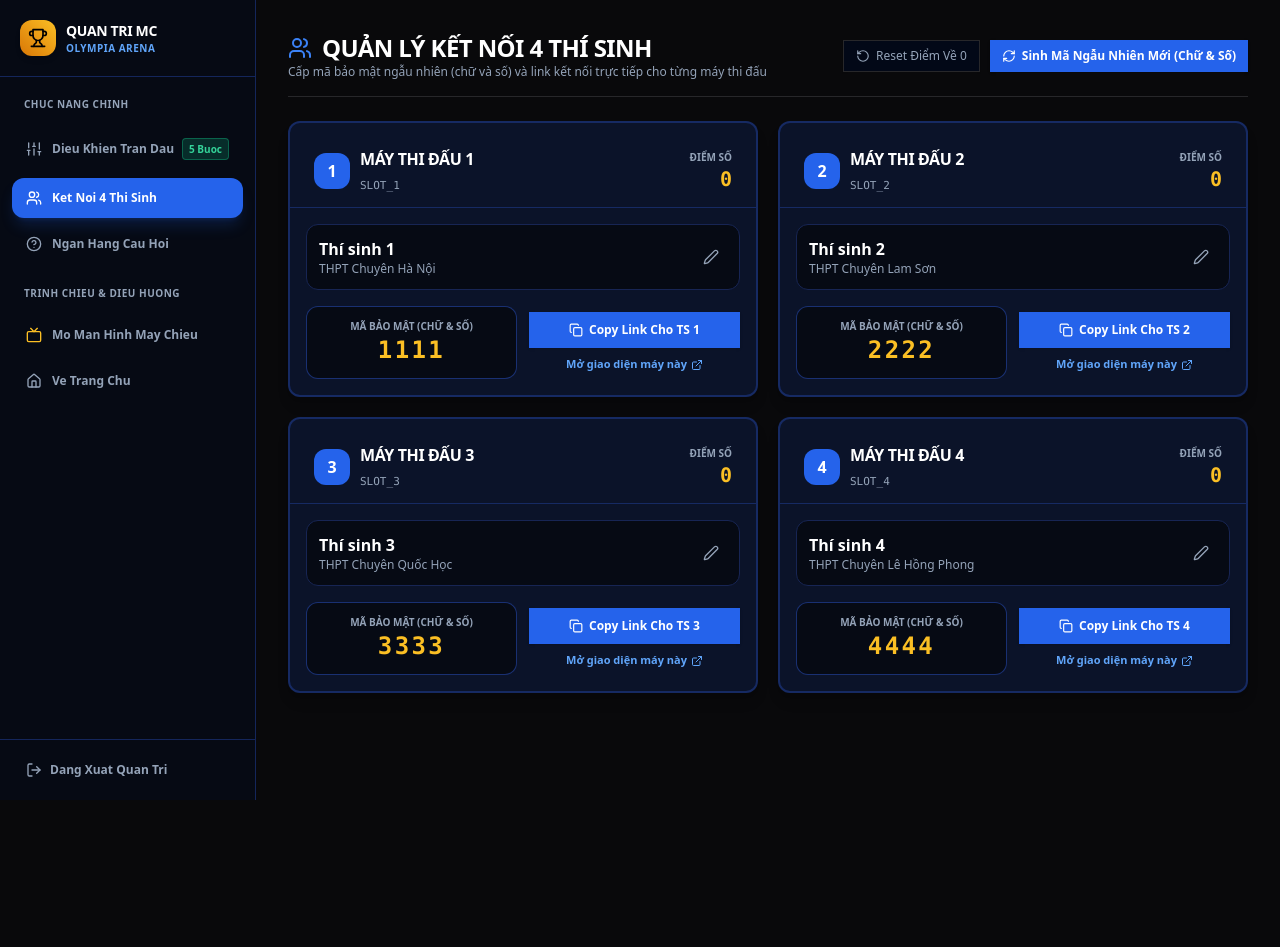
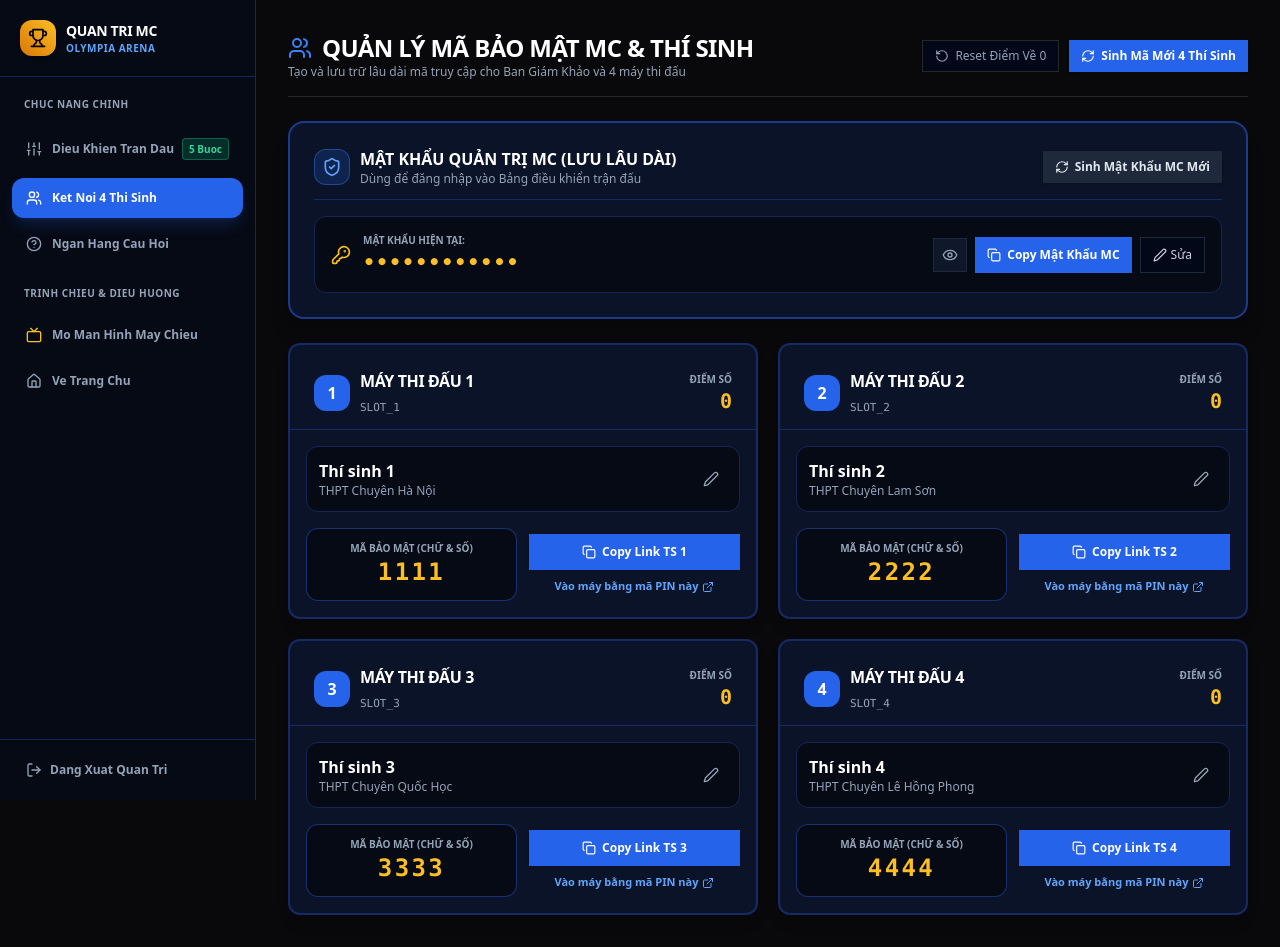
Before and after one commit to mm4you/thitho, a Next.js app: page /admin/players in a window 1280 px wide. Before the commit the page ends 800 px from the top, so only its background shows below. Built offline with nearby package versions, Linux system fonts and the light colour scheme; no server answers; sample sign-in values are in the browser's storage.

Commit message:
feat: tich hop tinh nang sinh mat khau MC ngau nhien va luu tru ben vung su dung lau dai

```diff
--- a/src/app/admin/players/page.tsx
+++ b/src/app/admin/players/page.tsx
@@ -6,6 +6,8 @@ import {
   saveMatchStateLocally,
   sendGameEvent,
   subscribeToGameChannel,
+  getAdminPassword,
+  setAdminPassword,
 } from "@/lib/supabase";
 import { MatchState, RealtimeEventPayload } from "@/types/game";
 import {
@@ -16,13 +18,18 @@ import {
   Edit2,
   RotateCcw,
   ExternalLink,
+  ShieldCheck,
+  KeyRound,
+  Eye,
+  EyeOff,
+  Save,
 } from "lucide-react";
 import { Card, CardHeader, CardTitle, CardContent } from "@/components/ui/card";
 import { Button } from "@/components/ui/button";
 
-function generateAlphanumericCode(length = 5): string {
+function generateAlphanumericCode(length = 6, prefix = ""): string {
   const chars = "ABCDEFGHJKLMNPQRSTUVWXYZ23456789";
-  let result = "";
+  let result = prefix;
   for (let i = 0; i < length; i++) {
     result += chars.charAt(Math.floor(Math.random() * chars.length));
   }
@@ -32,14 +39,25 @@ function generateAlphanumericCode(length = 5): string {
 export default function AdminPlayersPage() {
   const [matchState, setMatchState] = useState<MatchState>(loadSavedMatchState);
   const [copiedSlot, setCopiedSlot] = useState<number | null>(null);
+  const [copiedAdminPass, setCopiedAdminPass] = useState<boolean>(false);
   const [editingSlot, setEditingSlot] = useState<number | null>(null);
   const [tempName, setTempName] = useState<string>("");
   const [tempSchool, setTempSchool] = useState<string>("");
   const [originUrl, setOriginUrl] = useState<string>("");
 
+  // MC Password State
+  const [currentAdminPass, setCurrentAdminPass] = useState<string>("MC-OLYMPIA-2026");
+  const [showAdminPass, setShowAdminPass] = useState<boolean>(false);
+  const [isEditingAdminPass, setIsEditingAdminPass] = useState<boolean>(false);
+  const [tempAdminPass, setTempAdminPass] = useState<string>("");
+  const [adminPassSavedAlert, setAdminPassSavedAlert] = useState<boolean>(false);
+
   useEffect(() => {
     if (typeof window !== "undefined") {
       setOriginUrl(window.location.origin);
+      const pass = getAdminPassword();
+      setCurrentAdminPass(pass);
+      setTempAdminPass(pass);
     }
   }, []);
 
@@ -59,7 +77,28 @@ export default function AdminPlayersPage() {
     return () => unsubscribe();
   }, []);
 
-  const handleGenerateRandomCodes = () => {
+  const handleGenerateRandomAdminPass = () => {
+    const newPass = generateAlphanumericCode(6, "MC-");
+    setTempAdminPass(newPass);
+    setIsEditingAdminPass(true);
+  };
+
+  const handleSaveAdminPass = () => {
+    if (!tempAdminPass.trim()) return;
+    setAdminPassword(tempAdminPass.trim());
+    setCurrentAdminPass(tempAdminPass.trim());
+    setIsEditingAdminPass(false);
+    setAdminPassSavedAlert(true);
+    setTimeout(() => setAdminPassSavedAlert(false), 3000);
+  };
+
+  const handleCopyAdminPass = () => {
+    navigator.clipboard.writeText(currentAdminPass);
+    setCopiedAdminPass(true);
+    setTimeout(() => setCopiedAdminPass(false), 2000);
+  };
+
+  const handleGenerateRandomPlayerCodes = () => {
     const updatedPlayers = matchState.players.map((p) => {
       const randCode = generateAlphanumericCode(5);
       return { ...p, pin_code: randCode };
@@ -125,10 +164,10 @@ export default function AdminPlayersPage() {
         <div>
           <h1 className="text-2xl font-black tracking-tight text-white uppercase flex items-center gap-2.5">
             <Users className="w-6 h-6 text-blue-500" />
-            QUẢN LÝ KẾT NỐI 4 THÍ SINH
+            QUẢN LÝ MÃ BẢO MẬT MC & THÍ SINH
           </h1>
           <p className="text-xs text-slate-400 font-medium">
-            Cấp mã bảo mật ngẫu nhiên (chữ và số) và link kết nối trực tiếp cho từng máy thi đấu
+            Tạo và lưu trữ lâu dài mã truy cập cho Ban Giám Khảo và 4 máy thi đấu
           </p>
         </div>
 
@@ -144,15 +183,123 @@ export default function AdminPlayersPage() {
 
           <Button
             size="sm"
-            onClick={handleGenerateRandomCodes}
+            onClick={handleGenerateRandomPlayerCodes}
             className="bg-blue-600 hover:bg-blue-500 text-white font-bold text-xs gap-1.5 cursor-pointer"
           >
-            <RefreshCw className="w-3.5 h-3.5" /> Sinh Mã Ngẫu Nhiên Mới (Chữ & Số)
+            <RefreshCw className="w-3.5 h-3.5" /> Sinh Mã Mới 4 Thí Sinh
           </Button>
         </div>
       </div>
 
-      {/* 4 Thẻ Máy Thí Sinh */}
+      {/* KHU VỰC 1: MẬT KHẨU MC SỬ DỤNG LÂU DÀI */}
+      <div className="bg-[#0b1329] border-2 border-blue-900 rounded-2xl p-6 shadow-xl space-y-4">
+        <div className="flex flex-wrap items-center justify-between gap-3 border-b border-blue-900/60 pb-3">
+          <div className="flex items-center gap-2.5">
+            <div className="w-9 h-9 rounded-xl bg-blue-600/20 border border-blue-500/40 flex items-center justify-center text-blue-400">
+              <ShieldCheck className="w-5 h-5" />
+            </div>
+            <div>
+              <h2 className="text-base font-black uppercase text-white">MẬT KHẨU QUẢN TRỊ MC (LƯU LÂU DÀI)</h2>
+              <p className="text-xs text-slate-400 font-medium">Dùng để đăng nhập vào Bảng điều khiển trận đấu</p>
+            </div>
+          </div>
+
+          <div className="flex items-center gap-2">
+            <Button
+              size="sm"
+              onClick={handleGenerateRandomAdminPass}
+              className="bg-slate-800 hover:bg-slate-700 text-slate-200 text-xs font-bold gap-1.5 cursor-pointer"
+            >
+              <RefreshCw className="w-3.5 h-3.5" /> Sinh Mật Khẩu MC Mới
+            </Button>
+          </div>
+        </div>
+
+        {isEditingAdminPass ? (
+          <div className="flex flex-wrap items-center gap-3 bg-[#060a14] p-3 rounded-xl border border-blue-900">
+            <input
+              type="text"
+              value={tempAdminPass}
+              onChange={(e) => setTempAdminPass(e.target.value)}
+              placeholder="Nhập mật khẩu MC mới..."
+              className="flex-1 min-w-[200px] bg-[#0b1329] border border-slate-700 rounded-lg px-4 py-2 text-sm font-mono font-bold text-white focus:outline-none focus:border-blue-500 uppercase"
+            />
+            <Button
+              size="sm"
+              onClick={handleSaveAdminPass}
+              className="bg-emerald-600 hover:bg-emerald-500 text-white font-bold text-xs h-9 px-4 gap-1.5 cursor-pointer"
+            >
+              <Save className="w-4 h-4" /> Lưu Mật Khẩu Lâu Dài
+            </Button>
+            <Button
+              size="sm"
+              variant="ghost"
+              onClick={() => setIsEditingAdminPass(false)}
+              className="text-xs h-9 text-slate-400 hover:text-white"
+            >
+              Hủy
+            </Button>
+          </div>
+        ) : (
+          <div className="flex flex-wrap items-center justify-between bg-[#060a14] p-4 rounded-xl border border-blue-950 gap-4">
+            <div className="flex items-center gap-3">
+              <KeyRound className="w-5 h-5 text-amber-400" />
+              <div>
+                <span className="text-[10px] uppercase font-bold text-slate-400 block">MẬT KHẨU HIỆN TẠI:</span>
+                <span className="font-mono text-xl font-black text-amber-400 tracking-wider">
+                  {showAdminPass ? currentAdminPass : "••••••••••••"}
+                </span>
+              </div>
+            </div>
+
+            <div className="flex items-center gap-2">
+              <button
+                onClick={() => setShowAdminPass(!showAdminPass)}
+                className="p-2 rounded-lg bg-slate-900 border border-slate-800 text-slate-400 hover:text-white"
+                title={showAdminPass ? "Ẩn" : "Hiện"}
+              >
+                {showAdminPass ? <EyeOff className="w-4 h-4" /> : <Eye className="w-4 h-4" />}
+              </button>
+
+              <Button
+                size="sm"
+                onClick={handleCopyAdminPass}
+                className="bg-blue-600 hover:bg-blue-500 text-white font-bold text-xs h-9 gap-1.5 cursor-pointer"
+              >
+                {copiedAdminPass ? (
+                  <>
+                    <Check className="w-3.5 h-3.5 text-emerald-400" /> Đã Copy!
+                  </>
+                ) : (
+                  <>
+                    <Copy className="w-3.5 h-3.5" /> Copy Mật Khẩu MC
+                  </>
+                )}
+              </Button>
+
+              <Button
+                size="sm"
+                variant="outline"
+                onClick={() => {
+                  setTempAdminPass(currentAdminPass);
+                  setIsEditingAdminPass(true);
+                }}
+                className="border-slate-800 text-slate-300 text-xs h-9"
+              >
+                <Edit2 className="w-3.5 h-3.5 mr-1" /> Sửa
+              </Button>
+            </div>
+          </div>
+        )}
+
+        {adminPassSavedAlert && (
+          <p className="text-xs font-bold text-emerald-400 bg-emerald-950/40 p-2.5 rounded-xl border border-emerald-800/60 text-center animate-in fade-in">
+            Đã lưu mật khẩu MC mới thành công! Bạn có thể sử dụng mật khẩu này để đăng nhập lâu dài.
+          </p>
+        )}
+      </div>
+
+      {/* KHU VỰC 2: 4 THẺ MÃ BẢO MẬT 4 MÁY THÍ SINH */}
       <div className="grid grid-cols-1 md:grid-cols-2 gap-5">
         {matchState.players.map((player) => {
           const code = player.pin_code || `${player.slot_number}${player.slot_number}${player.slot_number}${player.slot_number}`;
@@ -259,18 +406,18 @@ export default function AdminPlayersPage() {
                         </>
                       ) : (
                         <>
-                          <Copy className="w-3.5 h-3.5" /> Copy Link Cho TS {player.slot_number}
+                          <Copy className="w-3.5 h-3.5" /> Copy Link TS {player.slot_number}
                         </>
                       )}
                     </Button>
 
                     <a
-                      href={`/player/${player.slot_number}`}
+                      href={`/join?slot=${player.slot_number}&pin=${code}`}
                       target="_blank"
                       rel="noreferrer"
                       className="text-[11px] font-semibold text-blue-400 hover:text-blue-300 flex items-center justify-center gap-1"
                     >
-                      Mở giao diện máy này <ExternalLink className="w-3 h-3" />
+                      Vào máy bằng mã PIN này <ExternalLink className="w-3 h-3" />
                     </a>
                   </div>
                 </div>
--- a/src/app/login/page.tsx
+++ b/src/app/login/page.tsx
@@ -3,7 +3,8 @@
 import { useState, Suspense } from "react";
 import { useRouter, useSearchParams } from "next/navigation";
 import Link from "next/link";
-import { Lock, User, ShieldCheck, ArrowRight, Eye, EyeOff } from "lucide-react";
+import { Lock, Eye, EyeOff, ArrowRight, ShieldCheck } from "lucide-react";
+import { getAdminPassword } from "@/lib/supabase";
 import { Button } from "@/components/ui/button";
 
 function LoginForm() {
@@ -11,8 +12,6 @@ function LoginForm() {
   const searchParams = useSearchParams();
   const redirectPath = searchParams.get("redirect") || "/admin/live";
 
-  const [role, setRole] = useState<"admin" | "player">("admin");
-  const [playerSlot, setPlayerSlot] = useState<number>(1);
   const [password, setPassword] = useState<string>("");
   const [showPassword, setShowPassword] = useState<boolean>(false);
   const [errorMsg, setErrorMsg] = useState<string>("");
@@ -21,11 +20,16 @@ function LoginForm() {
     e.preventDefault();
     setErrorMsg("");
 
-    if (role === "admin") {
-      const savedAdminPass = typeof window !== "undefined" ? localStorage.getItem("custom_admin_password") : null;
-      const validAdminPass = savedAdminPass || "Admin@Olympia2026!";
+    const validAdminPass = getAdminPassword();
+    const entered = password.trim();
 
-      if (password === validAdminPass || password === "admin123" || password === "9999") {
+    if (
+      entered === validAdminPass ||
+      entered === "MC-OLYMPIA-2026" ||
+      entered === "admin123" ||
+      entered === "Admin@Olympia2026!" ||
+      entered === "9999"
+    ) {
       if (typeof window !== "undefined") {
         localStorage.setItem("admin_auth_token", "AUTHENTICATED_" + Date.now());
       }
@@ -33,69 +37,34 @@ function LoginForm() {
     } else {
       setErrorMsg("Mật khẩu Quản trị viên không chính xác!");
     }
-    } else {
-      if (typeof window !== "undefined") {
-        localStorage.setItem("auth_player_slot", String(playerSlot));
-      }
-      router.push(`/player/${playerSlot}`);
-    }
   };
 
   return (
-    <div className="w-full max-w-md bg-[#0b1329] border-2 border-blue-900/80 rounded-2xl p-6 shadow-2xl space-y-5">
-      <div className="text-center space-y-1">
-        <div className="w-12 h-12 rounded-xl bg-blue-600 mx-auto flex items-center justify-center text-white mb-3 shadow-lg">
-          <Lock className="w-6 h-6" />
+    <div className="w-full max-w-md bg-[#0d1322] border-2 border-blue-900 rounded-3xl p-8 shadow-2xl space-y-6">
+      <div className="text-center space-y-2">
+        <div className="w-12 h-12 rounded-2xl bg-blue-600 mx-auto flex items-center justify-center text-white mb-2 shadow-lg">
+          <ShieldCheck className="w-6 h-6" />
         </div>
         <h2 className="text-2xl font-black text-white tracking-wide uppercase">
-          ĐĂNG NHẬP HỆ THỐNG
+          ĐĂNG NHẬP BAN GIÁM KHẢO
         </h2>
         <p className="text-xs text-slate-400 font-medium">
-          Cổng kết nối Ban Giám Khảo & Thí Sinh
+          Cổng truy cập Bảng điều khiển trận đấu & Quản lý đề thi
         </p>
       </div>
 
-      {/* Role Toggle */}
-      <div className="grid grid-cols-2 gap-1.5 p-1 bg-[#060a14] rounded-xl border border-blue-950">
-        <button
-          type="button"
-          onClick={() => {
-            setRole("admin");
-            setErrorMsg("");
-          }}
-          className={`py-2.5 rounded-lg text-xs font-bold transition-all flex items-center justify-center gap-1.5 ${
-            role === "admin" ? "bg-blue-600 text-white shadow" : "text-slate-400 hover:text-white"
-          }`}
-        >
-          <ShieldCheck className="w-4 h-4" /> Quản Trị / MC
-        </button>
-        <button
-          type="button"
-          onClick={() => {
-            setRole("player");
-            setErrorMsg("");
-          }}
-          className={`py-2.5 rounded-lg text-xs font-bold transition-all flex items-center justify-center gap-1.5 ${
-            role === "player" ? "bg-blue-600 text-white shadow" : "text-slate-400 hover:text-white"
-          }`}
-        >
-          <User className="w-4 h-4" /> Máy Thí Sinh
-        </button>
-      </div>
-
       <form onSubmit={handleLogin} className="space-y-4">
-        {role === "admin" ? (
         <div>
-            <label className="text-xs font-bold text-slate-300 block mb-1.5">
-              MẬT KHẨU QUẢN TRỊ:
+          <label className="text-xs font-bold text-slate-300 block mb-1.5 uppercase">
+            MẬT KHẨU QUẢN TRỊ MC:
           </label>
           <div className="relative">
             <input
               type={showPassword ? "text" : "password"}
               value={password}
               onChange={(e) => setPassword(e.target.value)}
-                placeholder="Nhập mật khẩu quản trị..."
-                className="w-full bg-[#060a14] border border-blue-900 rounded-xl pl-4 pr-10 py-3 text-sm text-white placeholder:text-slate-600 focus:outline-none focus:border-blue-500 font-mono"
+              placeholder="Nhập mật khẩu MC của bạn..."
+              className="w-full bg-[#070b14] border border-blue-900 rounded-xl pl-4 pr-10 py-3 text-sm text-white placeholder:text-slate-600 focus:outline-none focus:border-blue-500 font-mono"
             />
             <button
               type="button"
@@ -106,29 +75,6 @@ function LoginForm() {
             </button>
           </div>
         </div>
-        ) : (
-          <div className="space-y-3">
-            <label className="text-xs font-bold text-slate-300 block mb-1.5">
-              CHỌN VỊ TRÍ MÁY THI ĐẤU:
-            </label>
-            <div className="grid grid-cols-4 gap-2">
-              {[1, 2, 3, 4].map((slot) => (
-                <button
-                  key={slot}
-                  type="button"
-                  onClick={() => setPlayerSlot(slot)}
-                  className={`h-12 rounded-xl font-black text-sm transition-all border-2 ${
-                    playerSlot === slot
-                      ? "bg-blue-600 border-blue-400 text-white shadow-lg"
-                      : "bg-[#060a14] border-blue-950 text-slate-400 hover:border-blue-800"
-                  }`}
-                >
-                  MÁY {slot}
-                </button>
-              ))}
-            </div>
-          </div>
-        )}
 
         {errorMsg && (
           <p className="text-xs font-bold text-red-400 bg-red-950/40 p-3 rounded-xl border border-red-800/60 text-center">
@@ -138,18 +84,18 @@ function LoginForm() {
 
         <Button
           type="submit"
-          className="w-full bg-blue-600 hover:bg-blue-500 text-white font-black text-xs h-12 rounded-xl uppercase tracking-wider"
+          className="w-full bg-blue-600 hover:bg-blue-500 text-white font-black text-xs h-12 rounded-xl uppercase tracking-wider cursor-pointer"
         >
-          Xác Nhận & Đăng Nhập
+          Xác Nhận & Đăng Nhập <ArrowRight className="w-4 h-4 ml-1" />
         </Button>
       </form>
 
-      <div className="pt-3 border-t border-blue-900/60 flex justify-between text-xs text-slate-400 font-medium">
+      <div className="pt-4 border-t border-slate-800 flex justify-between text-xs text-slate-400 font-semibold">
         <Link href="/" className="hover:text-white">
           ← Về Trang Chủ
         </Link>
-        <Link href="/display" target="_blank" className="hover:text-blue-300">
-          Mở Màn Hình Máy Chiếu →
+        <Link href="/join" className="hover:text-amber-400">
+          Cổng Thí Sinh →
         </Link>
       </div>
     </div>
@@ -158,7 +104,7 @@ function LoginForm() {
 
 export default function LoginPage() {
   return (
-    <div className="min-h-screen bg-[#060a14] text-white flex items-center justify-center p-4 font-sans selection:bg-blue-600">
+    <div className="min-h-screen bg-[#070b14] text-white flex items-center justify-center p-4 font-sans">
       <Suspense fallback={<div className="text-xs text-slate-500">Đang tải...</div>}>
         <LoginForm />
       </Suspense>
--- a/src/lib/supabase.ts
+++ b/src/lib/supabase.ts
@@ -20,7 +20,6 @@ if (typeof window !== "undefined" && "BroadcastChannel" in window) {
 }
 
 export function subscribeToGameChannel(onEvent: (event: RealtimeEventPayload) => void) {
-  // 1. Supabase Realtime Broadcast
   const channel = supabase.channel(CHANNEL_NAME, {
     config: { broadcast: { self: false } },
   });
@@ -31,11 +30,8 @@ export function subscribeToGameChannel(onEvent: (event: RealtimeEventPayload) =>
         onEvent(payload.payload as RealtimeEventPayload);
       }
     })
-    .subscribe((status) => {
-      console.log("Supabase Realtime Channel status:", status);
-    });
+    .subscribe();
 
-  // 2. Fallback Window BroadcastChannel (cho local tabs testing tức thì 0 latency)
   const handleLocal = (e: MessageEvent) => {
     if (e.data) {
       onEvent(e.data as RealtimeEventPayload);
@@ -54,12 +50,10 @@ export function subscribeToGameChannel(onEvent: (event: RealtimeEventPayload) =>
 }
 
 export async function sendGameEvent(event: RealtimeEventPayload) {
-  // Gửi qua BroadcastChannel local
   if (broadcastChannel) {
     broadcastChannel.postMessage(event);
   }
 
-  // Gửi qua Supabase Realtime
   try {
     const channel = supabase.channel(CHANNEL_NAME);
     await channel.send({
@@ -68,11 +62,12 @@ export async function sendGameEvent(event: RealtimeEventPayload) {
       payload: event,
     });
   } catch (err) {
-    console.warn("Supabase broadcast error (using local bus):", err);
+    console.warn("Supabase broadcast error:", err);
   }
 }
 
 const STORAGE_KEY = "olympia_current_match_state";
+const ADMIN_PASS_KEY = "custom_admin_password";
 
 export function loadSavedMatchState(): MatchState {
   if (typeof window === "undefined") return initialMatchState;
@@ -95,3 +90,21 @@ export function saveMatchStateLocally(state: MatchState) {
     // Fallback
   }
 }
+
+export function getAdminPassword(): string {
+  if (typeof window === "undefined") return "MC-OLYMPIA-2026";
+  try {
+    return localStorage.getItem(ADMIN_PASS_KEY) || "MC-OLYMPIA-2026";
+  } catch {
+    return "MC-OLYMPIA-2026";
+  }
+}
+
+export function setAdminPassword(newPassword: string) {
+  if (typeof window === "undefined") return;
+  try {
+    localStorage.setItem(ADMIN_PASS_KEY, newPassword.trim());
+  } catch {
+    // Fallback
+  }
+}
```
Lines whose indentation alone changed are shown as unchanged.
